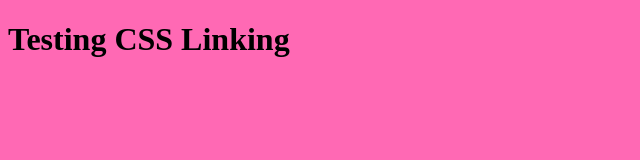
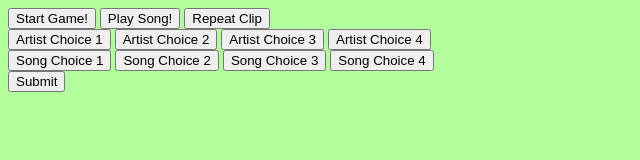
Before and after one commit to jherdzina/MP1-Browser-Game, a website: page index.html in a window 1280 px wide. Shown: the whole page, without its empty margins (0-640 px from the left). Drawn offline with Linux system fonts and the light colour scheme.

Commit message:
commit monday's in class changes

```diff
--- a/index.html
+++ b/index.html
@@ -9,7 +9,45 @@
     <script src="index.js"></script>
 </head>
 <body>
-    <h1>Testing CSS Linking</h1>
+    <!--make button to start game-->
+    <button id="start">Start Game!</button>
+
+    <!--make button that plays audio file-->
+    <button id="play-song">Play Song!</button>
+    <!--make button that allows user to repeat audio file-->
+    <button id="repeat-song">Repeat Clip</button>
+
+    <!--make main container to hold both artist name & song name buttons-->
+    <div class="main-container">
+
+         <!--make container for artist names nested in main container-->
+        <div class="artist-container">
+            <button id="artist-choice-1">Artist Choice 1</button>
+            <button id="artist-choice-2">Artist Choice 2</button>
+            <button id="artist-choice-3">Artist Choice 3</button>
+            <button id="artist-choice-4">Artist Choice 4</button>
+        </div>
+
+        <!--make container for song names nested in main container-->
+        <div class="song-container">
+            <button id="song-choice-1">Song Choice 1</button>
+            <button id="song-choice-2">Song Choice 2</button>
+            <button id="song-choice-3">Song Choice 3</button>
+            <button id="song-choice-4">Song Choice 4</button>
+        </div>
+
+
+
+    </div>
+
+<!--after adding starter js-->
+<!--make responsive w/ bootstrap/center & organize in CSS-->
+
+
+
+
+    <!--make submit button-->
+    <button id="submit">Submit</button>
 
 </body>
 </html>
--- a/index.js
+++ b/index.js
@@ -1 +1,24 @@
-console.log('hello')
+//define player variables
+var player1Points = 0;
+var player2Points = 0;
+
+//define song variables
+var songIndex = 0;
+var songs = [];
+var totalEclipseSong = {
+    "song name": "Total Eclipse of the Heart",
+    "artist name": "Bonnie Tyler",
+    "song path": ".assets/songs/Total-Eclipse.mp4"
+}
+//add text to HTML buttons
+
+//link data for artist name buttons
+
+//build artist & song data array using key value pairs
+//write function to check if player guess matches artist and/or song name (points for song correct, artist correct + bonus for both) w/ if statement
+
+//link data for song title buttons
+
+//var audio = new Audio('audio_file.mp3'); (referenced from stackoverflow)
+//audio.play();
+//document.getElementById('yourAudioTag').play();
--- a/styles.css
+++ b/styles.css
@@ -1,5 +1,5 @@
 
 
 body {
-    background-color: hotpink;
+    background-color: #B2FF9E;
 }
```
Also changed, not shown: README.md.
